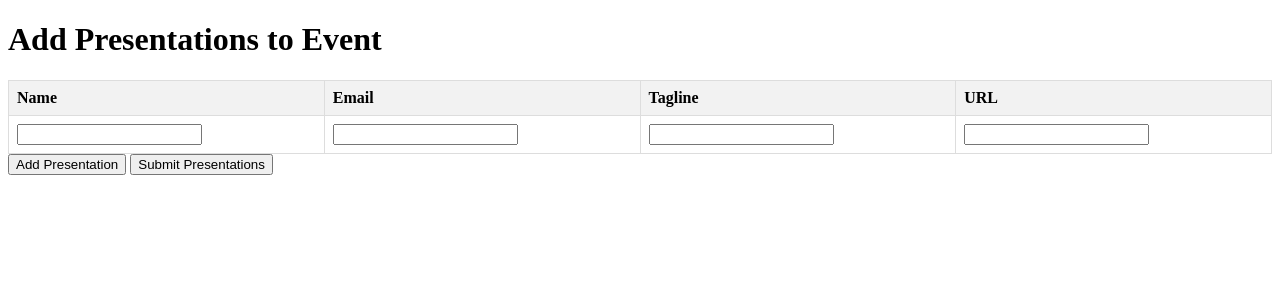
After one commit to mmc102/gimmie_feedback, a FastAPI app: template templates/generate_presentations_template.html in a window 1280 px wide. The commit adds this page. Shown: the top 300 px of the page. Run offline with FastAPI, Linux system fonts and the light colour scheme; the template is opened without the code that fills it, so the values that code supplies are empty.

Commit message:
more work on hypervisor

```diff
--- a/main.py
+++ b/main.py
@@ -1,5 +1,6 @@
 from fastapi import FastAPI, HTTPException, Request, Form, Depends
 from sqlalchemy import UniqueConstraint
+from datetime import datetime
 from typing import Optional
 
 import uuid
@@ -132,6 +133,18 @@ async def submit_user(
     return RedirectResponse(url="/home?user_id={}".format(user_id), status_code=303)
 
 
+
+
+@app.get("/")
+async def landing_page(request: Request):
+
+    return templates.TemplateResponse(
+        "landing_template.html",
+        context={"request": request},
+    )
+
+
+
 @app.get("/home")
 async def home_page(request: Request, user_id: str|None = None):
     db = SessionLocal()
@@ -148,6 +161,7 @@ async def home_page(request: Request, user_id: str|None = None):
 
 @app.get("/events/{event_id}")
 async def get_event(request: Request, event_id: int):
+
     db = SessionLocal()
     event = db.query(Event).filter(Event.id == event_id).one_or_none()
     presentations = db.query(Presentation).filter(Presentation.event_id == event_id)
@@ -156,6 +170,44 @@ async def get_event(request: Request, event_id: int):
         "event_template.html",
         {"request": request, "event_name": event.name, "presentations": presentations},
     )
+
+@app.get("/create_event/")
+async def make_event(request: Request):
+    return templates.TemplateResponse(
+        "event_template.html",
+        {"request": request},
+    )
+
+@app.post("/create_event/")
+async def create_event(request: Request, event_name:str = Form("")):
+
+    db = SessionLocal()
+    time = datetime.now()
+    event = Event(name=event_name, date=time)
+    db.add(event)
+    db.commit()
+    event_id = event.id
+    db.close()
+
+
+    return templates.TemplateResponse(
+        "generate_presentations_template.html",
+        {"request": request, "event_id":event_id},
+    )
+
+
+
+@app.post("/create_presentations")
+async def create_presentations(request: Request, event_id:int = Form(...), ):
+    # TODO build this out
+
+    db = SessionLocal()
+    return None
+
+
+
+
+
 
 
 @app.get("/presentations/{presentation_id}/{user_id}")
--- /dev/null
+++ b/templates/generate_presentations_template.html
@@ -0,0 +1,54 @@
+<!DOCTYPE html>
+<html lang="en">
+    <head>
+        <meta charset="UTF-8">
+        <meta name="viewport" content="width=device-width, initial-scale=1.0">
+        <title>Add Presentations</title>
+        <style>
+        table {
+            border-collapse: collapse;
+            width: 100%;
+        }
+
+        th, td {
+            border: 1px solid #dddddd;
+            text-align: left;
+            padding: 8px;
+        }
+
+        th {
+            background-color: #f2f2f2;
+        }
+        </style>
+    </head>
+    <body>
+        <h1>Add Presentations to Event</h1>
+        <form action="/create_presentations/" id="presentationForm" method="POST">
+            <input type="hidden" name="event_id" value="{{ event_id }}">
+            <table id="presentationTable">
+                <tr>
+                    <th>Name</th>
+                    <th>Email</th>
+                    <th>Tagline</th>
+                    <th>URL</th>
+                </tr>
+                <tr class="presentation">
+                    <td><input type="text" name="name" required></td>
+                    <td><input type="email" name="email" required></td>
+                <td><input type="text" name="tagline" required></td>
+                <td><input type="text" name="url" required></td>
+            </tr>
+        </table>
+        <button type="button" onclick="addPresentation()">Add Presentation</button>
+        <button type="submit">Submit Presentations</button>
+    </form>
+
+    <script>
+        function addPresentation() {
+            const presentationTable = document.querySelector("#presentationTable");
+            const newPresentationRow = document.querySelector(".presentation").cloneNode(true);
+            presentationTable.appendChild(newPresentationRow);
+        }
+    </script>
+</body>
+</html>
```
Also changed, not shown: templates/event_template.html (+13 -11 lines), templates/landing_template.html (added, +27 -0 lines).
